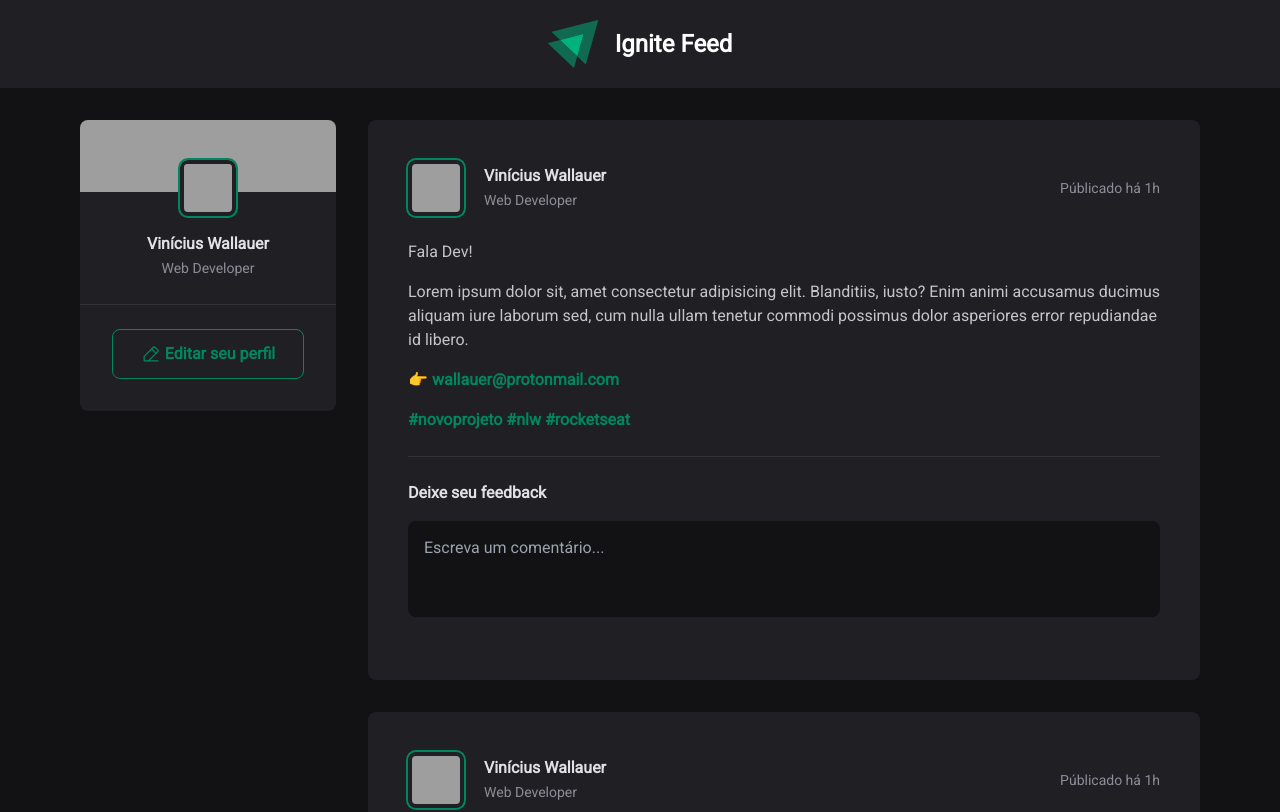
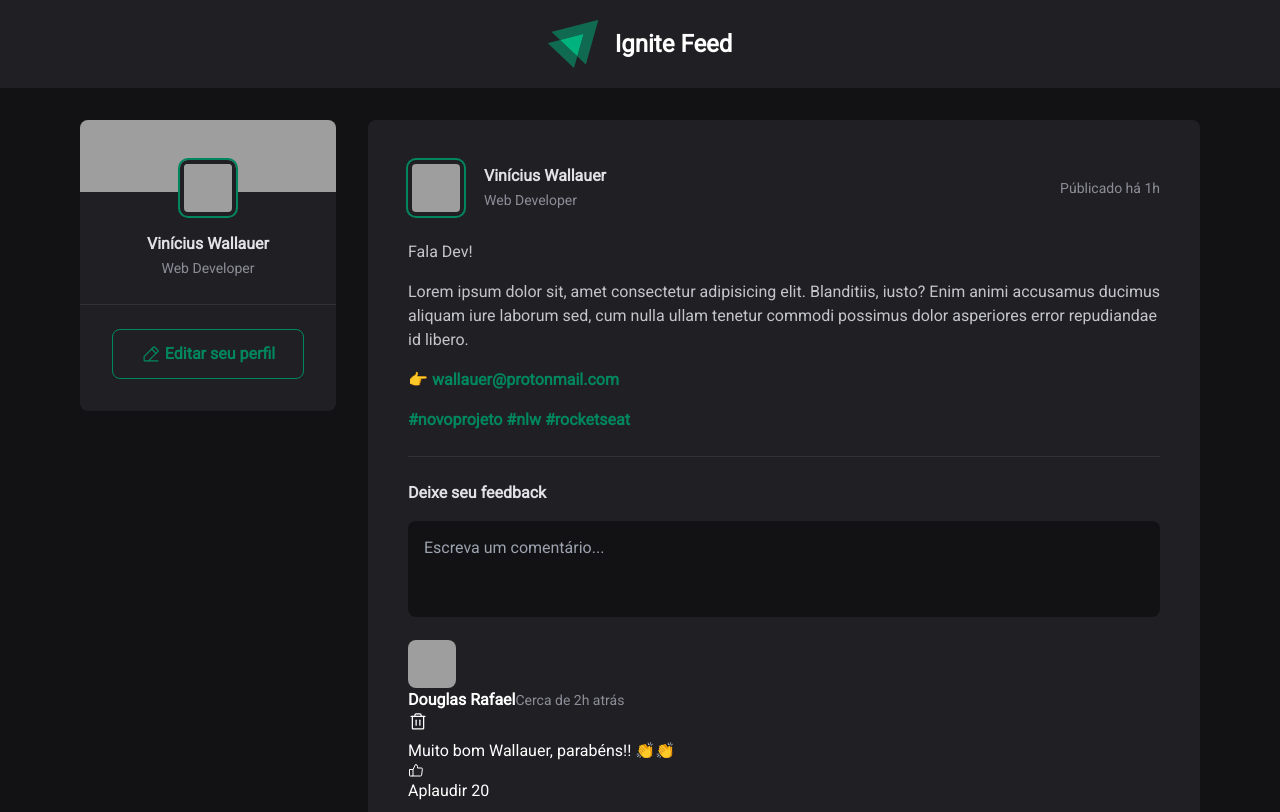
Before and after one commit to Wallauerr/ignite-feed, a React (Vite) app: page / in a window 1280 px wide. Shown: the top 812 px of the page. Built offline with nearby package versions, Linux system fonts and the light colour scheme; grey boxes are pictures that could not be loaded.

Commit message:
add Comment component

```diff
--- a/src/App.jsx
+++ b/src/App.jsx
@@ -14,7 +14,7 @@ export function App() {
             content="Lorem ipsum dolor sit amet consectetur adipisicing elit. Ratione numquam temporibus, laborum incidunt veniam enim sunt debitis tempore natus, repellendus fugiat, consectetur id at? Possimus tenetur vitae in est! Excepturi."
           />
           <Post
-            author="Lucas Pope"
+            author="Douglas Rafael"
             content="Lorem ipsum dolor sit amet consectetur adipisicing elit. Neque quo ullam reiciendis asperiores illo ratione beatae delectus, aut sed quod? Modi cum doloribus fuga repellat alias consectetur molestias ab odit!"
           />
         </main>
--- /dev/null
+++ b/src/components/Comment.jsx
@@ -0,0 +1,39 @@
+import { ThumbsUp, Trash } from "phosphor-react";
+
+export function Comment () {
+    return (
+        <div>
+            <img
+                className="w-12 h-12 rounded-lg"
+                src="https://avatars.githubusercontent.com/u/142635021?v=4"
+                alt=""
+            />
+            <div>
+                <div>
+                    <header>
+                        <div>
+                            <strong>Douglas Rafael</strong>
+                            <time
+                                className="text-SpanTextColor text-sm"
+                                title="15 de Novembro às 23:21"
+                                dateTime="2023-11-15 23:21"
+                            >
+                                    Cerca de 2h atrás
+                            </time>
+                        </div>
+                        <button title="Deletar comentário">
+                            <Trash size={20}/>
+                        </button>
+                    </header>
+                    <p>Muito bom Wallauer, parabéns!! 👏👏</p>
+                </div>
+                <footer>
+                    <button>
+                        <ThumbsUp />
+                        Aplaudir <span>20</span>
+                    </button>
+                </footer>
+            </div>
+        </div>
+    )
+}
--- a/src/components/Post.jsx
+++ b/src/components/Post.jsx
@@ -1,3 +1,5 @@
+import { Comment } from "./Comment";
+
 export function Post () {
     return (
         <article className="bg-PlatformGrey rounded-lg p-10">
@@ -41,10 +43,13 @@ export function Post () {
                         className="py-4 px-6 rounded-lg font-bold bg-BrandGreenIgnite hover:bg-BrandGreenIgniteLight transition duration-100 cursor-pointer focus:outline outline-1 outline-BrandGreenIgnite"
                         type="submit"
                     >
-                        Pulbicar
+                        Publicar
                     </button>
                 </footer>
             </form>
+            <div>
+                <Comment />
+            </div>
         </article>
     );
 }
```
